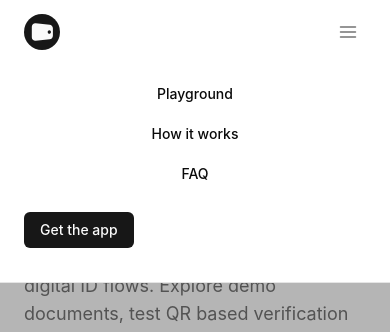
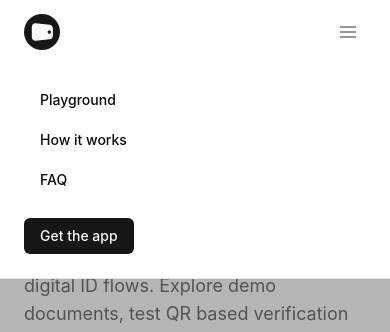
Before and after one commit to stomashevsky/Identity-Lab, a React (Vite) app: page / in a window 390 px wide. Both pictures are taken after a click on the button 348 px from the left and 32 px from the top of the page. Shown: the top 332 px of the page. Built offline with nearby package versions, Linux system fonts and the light colour scheme.

Commit message:
Refactor MobileMenu component to improve layout and accessibility; adjust padding and alignment for better visual consistency, and enhance button text alignment for improved readability.

```diff
--- a/src/components/navbar/MobileMenu.tsx
+++ b/src/components/navbar/MobileMenu.tsx
@@ -25,8 +25,8 @@ export default function MobileMenu({ isOpen, onClose }: MobileMenuProps) {
         aria-hidden="true"
       />
       <div className="md:hidden fixed bg-white border-b border-[#e5e5e5] border-solid left-0 right-0 top-0 z-[4] w-full">
-        <div className="flex flex-col gap-6 items-center overflow-hidden px-0 py-6 w-full">
-          <div className="flex flex-col gap-4 items-start justify-start w-full px-6 py-0 relative shrink-0">
+        <div className="flex flex-col gap-6 items-start overflow-hidden px-0 py-3.5 w-full">
+          <div className="flex flex-col gap-8 items-start justify-start w-full px-6 py-0 relative shrink-0">
             <div className="flex items-center justify-between relative shrink-0 w-full">
               <LogoButton
                 onClick={(e) => {
@@ -58,7 +58,7 @@ export default function MobileMenu({ isOpen, onClose }: MobileMenuProps) {
                     e.stopPropagation()
                     handleNavClick('playground')
                   }}
-                  className="justify-start"
+                  className="justify-start text-left"
                 >
                   Playground
                 </Button>
@@ -70,7 +70,7 @@ export default function MobileMenu({ isOpen, onClose }: MobileMenuProps) {
                     e.stopPropagation()
                     handleNavClick('how-it-works')
                   }}
-                  className="justify-start"
+                  className="justify-start text-left"
                 >
                   How it works
                 </Button>
@@ -82,7 +82,7 @@ export default function MobileMenu({ isOpen, onClose }: MobileMenuProps) {
                     e.stopPropagation()
                     handleNavClick('faq')
                   }}
-                  className="justify-start"
+                  className="justify-start text-left"
                 >
                   FAQ
                 </Button>
@@ -90,7 +90,6 @@ export default function MobileMenu({ isOpen, onClose }: MobileMenuProps) {
 
               <Button
                 variant="primary"
-                className="w-auto"
                 onClick={(e) => {
                   e.preventDefault()
                   onClose()
--- a/src/components/ui/Button.tsx
+++ b/src/components/ui/Button.tsx
@@ -81,7 +81,13 @@ export default function Button({
     ? `${sizeClass.split(' ').filter(c => !c.startsWith('px-') && !c.startsWith('py-')).join(' ')} ${subtleSizeClasses[size]}`
     : sizeClass
 
-  const allClasses = `${baseClasses} ${finalSizeClass} ${variantClass} ${widthClasses} whitespace-nowrap ${className}`
+  // Remove justify-center from baseClasses if justify-start or justify-end is in className
+  const hasJustifyOverride = className.includes('justify-start') || className.includes('justify-end')
+  const adjustedBaseClasses = hasJustifyOverride
+    ? baseClasses.replace('justify-center', '').trim()
+    : baseClasses
+
+  const allClasses = `${adjustedBaseClasses} ${finalSizeClass} ${variantClass} ${widthClasses} whitespace-nowrap ${className}`
 
   // If href is provided, render as anchor tag
   if (href) {
```
